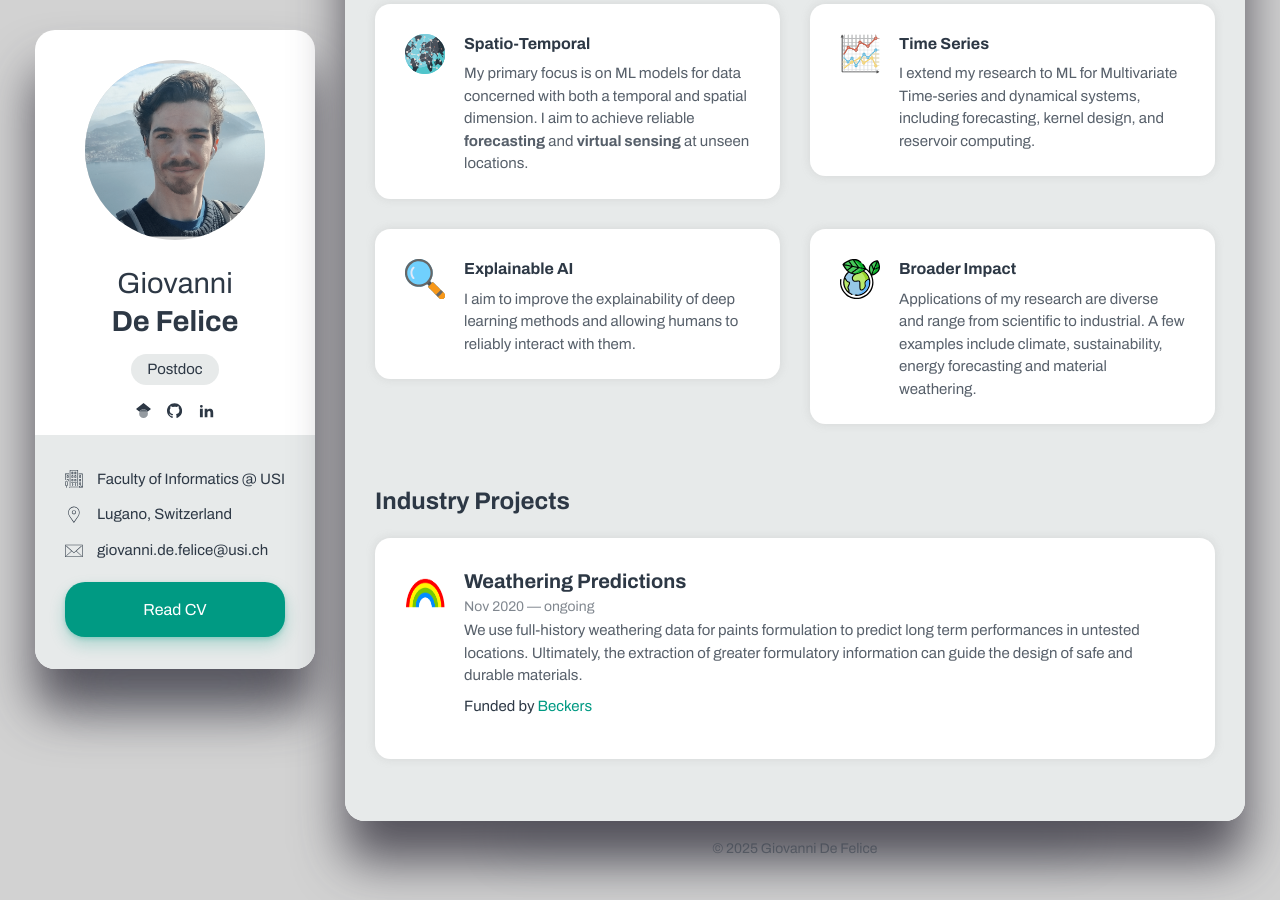
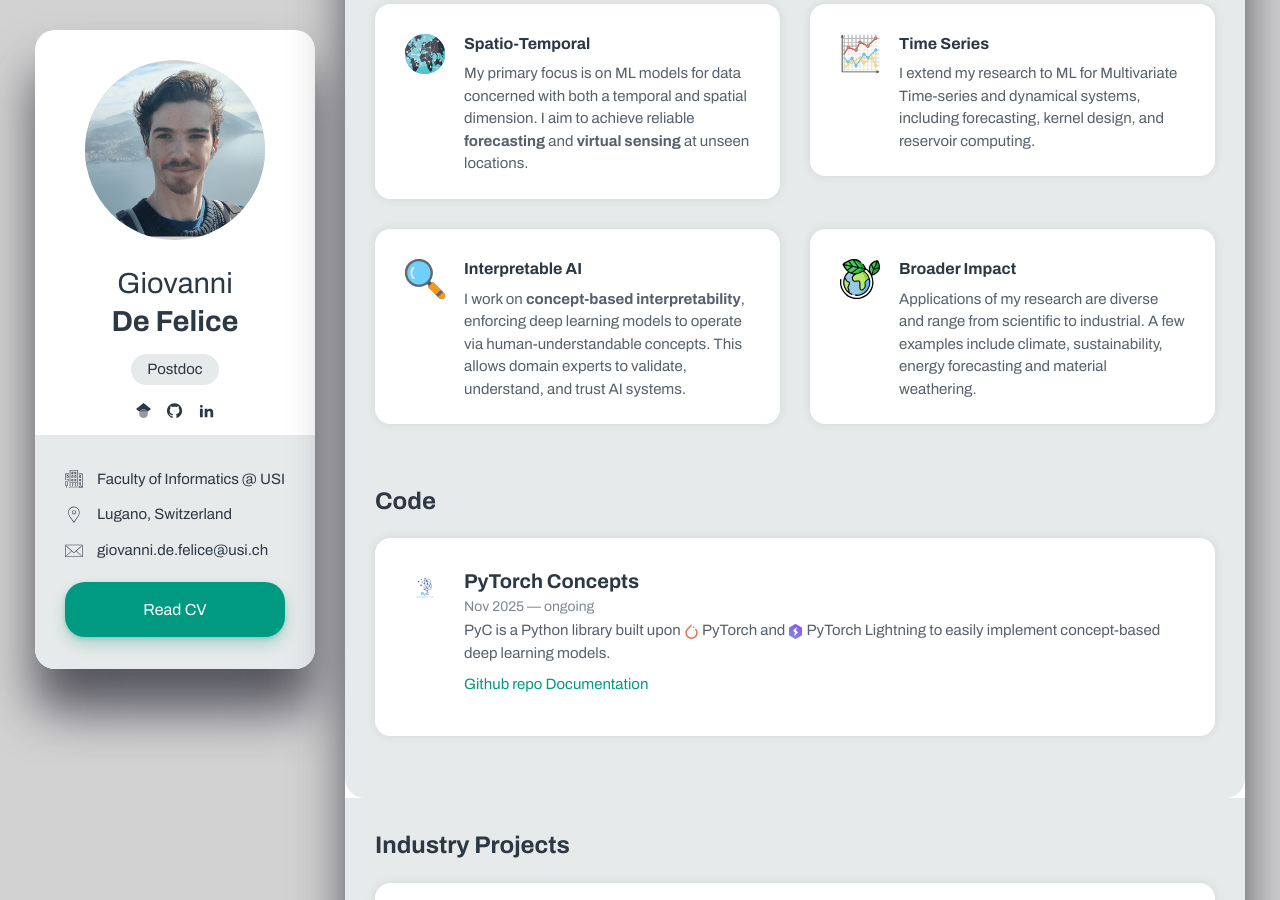
Before and after one commit to gdefe/gdefe.github.io, a Jekyll site: the page built from index.html, in a window 1280 px wide and 900 px high, scrolled down 644 px. Built offline with Jekyll 4.4.1, drawn with Linux system fonts in a browser that asks for light colours.

Commit message:
update website

```diff
--- a/index.html
+++ b/index.html
@@ -43,8 +43,8 @@ layout: page
             <div class="case-item box box__second">
                 <img class="case-item__icon" src="assets/img/lens.svg" alt="" />
                 <div>
-                    <h3 class="title title--h5">Explainable AI</h3>
-                    <p class="case-item__caption">I aim to improve the explainability of deep learning methods and allowing humans to reliably interact with them.</p>
+                    <h3 class="title title--h5">Interpretable AI</h3>
+                    <p class="case-item__caption">I work on <b>concept-based interpretability</b>, enforcing deep learning models to operate via human-understandable concepts. This allows domain experts to validate, understand, and trust AI systems.</p>
                 </div>
             </div>
         </div>
@@ -55,6 +55,25 @@ layout: page
                 <div>
                     <h3 class="title title--h5">Broader Impact</h3>
                     <p class="case-item__caption">Applications of my research are diverse and range from scientific to industrial. A few examples include climate, sustainability, energy forecasting and material weathering.</p>
+                </div>
+            </div>
+        </div>
+    </div>
+</div>
+
+<!-- Code -->
+<div id="sec-industry-projects" class="box-inner box-inner--rounded">
+    <h2 class="title title--h3">Code</h2>
+    <div class="row">
+        <!-- Case Item -->
+        <div class="col-12">
+            <div class="case-item box box__second">
+                <img class="case-item__icon" src="assets/img/pyc_logo_transparent.png" alt="" />
+                <div>
+                    <h3 class="title title--h4 mb-0">PyTorch Concepts</h3>
+                    <span class="timeline__period">Nov 2025 — ongoing</span>
+                    <p class="case-item__caption"> PyC is a Python library built upon <img src="assets/img/pytorch.svg" alt="PyTorch" style="height: 1em; vertical-align: middle; display: inline;"> PyTorch and <img src="assets/img/lightning.svg" alt="Lightning" style="height: 1em; vertical-align: middle; display: inline;"> PyTorch Lightning to easily implement concept-based deep learning models.</p>
+                    <p><a href="https://github.com/pyc-team/pytorch_concepts" target="_blank" rel="noopener noreferrer">Github repo</a> <a href="https://github.com/pyc-team/pytorch_concepts" target="_blank" rel="noopener noreferrer">Documentation</a></p>
                 </div>
             </div>
         </div>
```
Also changed, not shown: _publications/3_c2bm.md (+2 -2 lines), assets/img/lightning.svg (added), assets/img/pyc_logo_transparent.png (added), assets/img/pytorch.svg (added), 2 other files.
